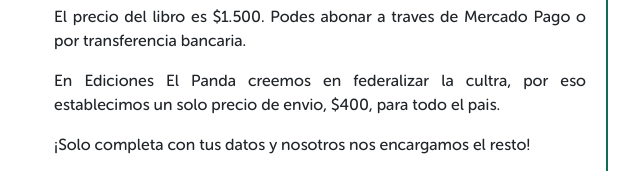
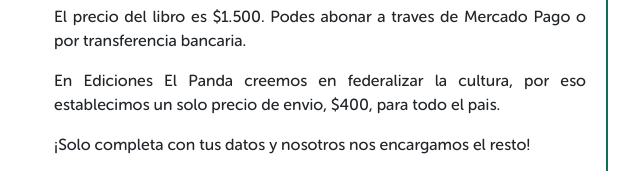
Before and after one commit to nicotoranzo/edicioneselpanda, a website: page comprar.html in a window 1280 px wide. Shown: the part 261-432 px from the top of the page, 602-1242 px from the left. Drawn offline with nearby package versions, Linux system fonts and the light colour scheme.

Commit message:
errores de ortografia

```diff
--- a/comprar.html
+++ b/comprar.html
@@ -56,7 +56,7 @@
 					<h1 class="titulos">Como Comprar este libro</h1>
 					<p>Hace click debajo y completa el formulario según corresponda.</p>
 					<p>El precio del libro es $1.500. Podes abonar a traves de Mercado Pago o por transferencia bancaria.</p>
-					<p>En Ediciones El Panda creemos en federalizar la cultra, por eso establecimos un solo precio de envio, $400, para todo el pais.</p>
+					<p>En Ediciones El Panda creemos en federalizar la cultura, por eso establecimos un solo precio de envio, $400, para todo el pais.</p>
 					<p>¡Solo completa con tus datos y nosotros nos encargamos el resto!</p>
 					<p>Te va a llegar un mail con la confirmación de compra y los datos para que puedas acercarte a retirar el libro. Si elegiste con envío al momento de despacharlo te mandamos el tracking del correo.</p>
 				</div>
```
